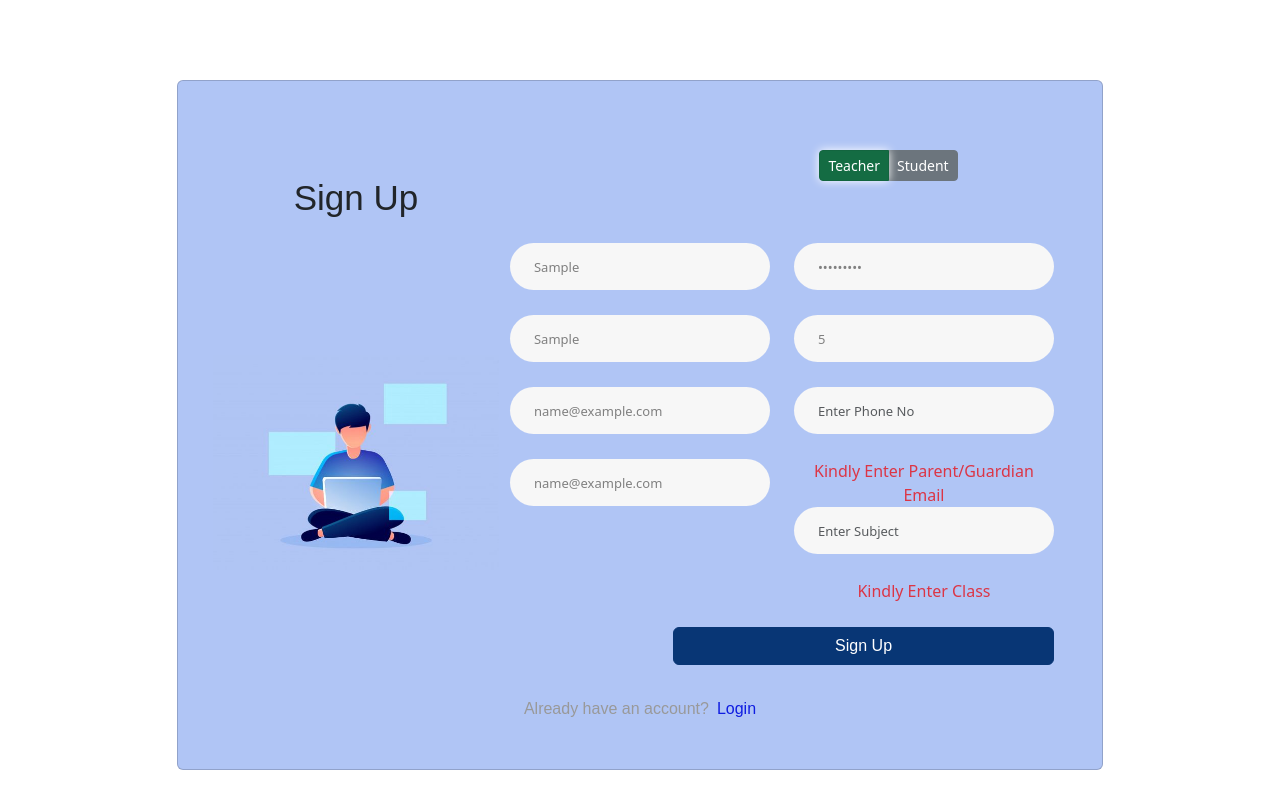
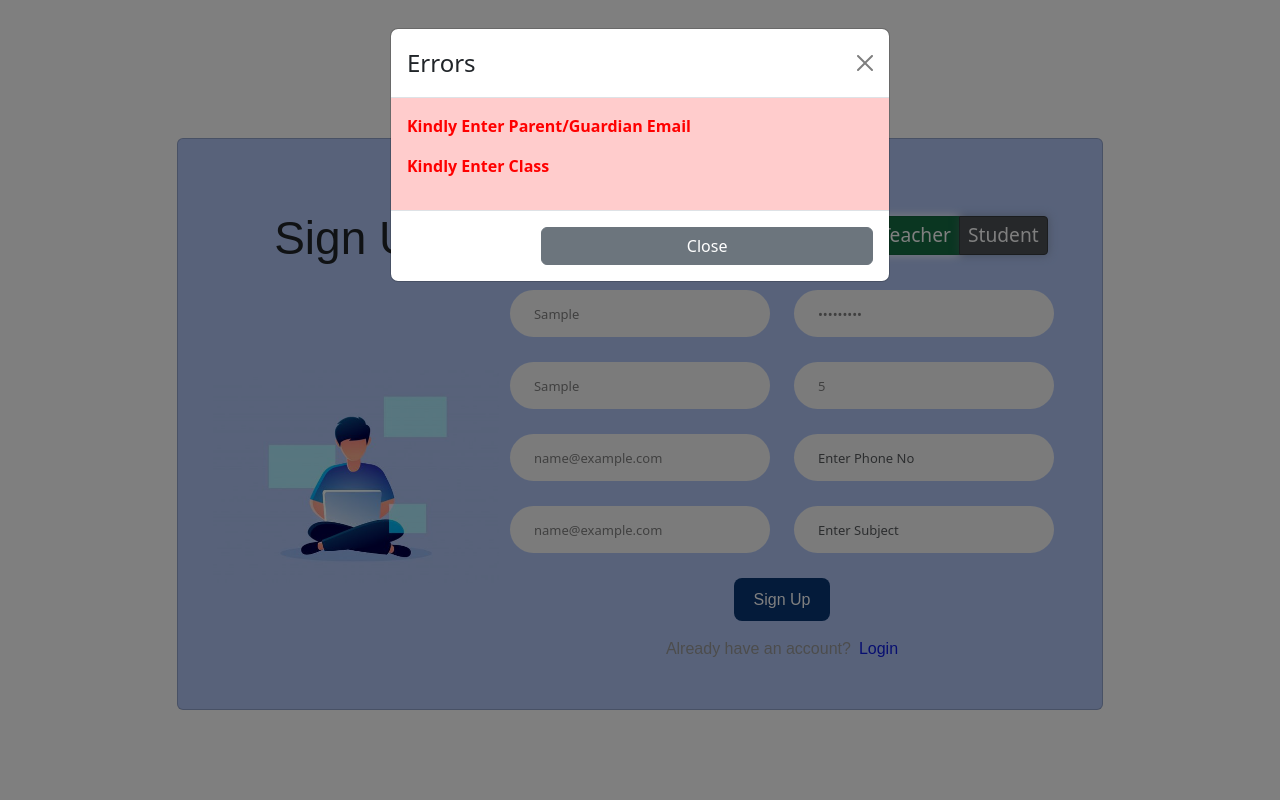
Before and after one commit to Ayushi188/Apex_Edutainment, a React (Vite) app in the folder client/: page /register in a window 1280 px wide. Both pictures are taken after typing "Sample", "Sample", "name@example.com", "name@example.com", "Sample123", "5" into the empty fields and a click on the button "Sign Up". Built offline with nearby package versions, Linux system fonts and the light colour scheme.

Commit message:
ADD|Validation & ALignment|AE-35-Front-Admin-Registration

```diff
--- a/client/src/Screens/Register.jsx
+++ b/client/src/Screens/Register.jsx
@@ -1,6 +1,7 @@
 import React, { useState } from "react";
 import { Link } from "react-router-dom";
 import axios from "axios";
+import { Modal, Button } from "react-bootstrap"; // Added imports for modal
 import "../assets/style.css";
 
 const SignUp = () => {
@@ -15,10 +16,10 @@ const SignUp = () => {
     school: "",
   });
 
-  const [errors, setErrors] = useState("");
+  const [errors, setErrors] = useState({});
   const [successMessage, setSuccessMessage] = useState("");
-  const [registrationType, setRegistrationType] = useState('teacher');
-
+  const [registrationType, setRegistrationType] = useState("teacher");
+  const [showModal, setShowModal] = useState(false);
 
   const handleInputChange = (e) => {
     setFormData({
@@ -30,17 +31,21 @@ const SignUp = () => {
   const handleToggleClick = (type) => {
     setRegistrationType(type);
     formData.reg_type = type;
-    if (type === 'teacher') {
-      document.getElementById('teacherBtn').classList.remove('btn-success');
-      document.getElementById('teacherBtn').classList.add('btn-dark');
-      document.getElementById('studentBtn').classList.remove('btn-dark');
-      document.getElementById('studentBtn').classList.add('btn-success');
+    if (type === "teacher") {
+      document.getElementById("teacherBtn").classList.remove("btn-success");
+      document.getElementById("teacherBtn").classList.add("btn-dark");
+      document.getElementById("studentBtn").classList.remove("btn-dark");
+      document.getElementById("studentBtn").classList.add("btn-success");
     } else {
-      document.getElementById('studentBtn').classList.remove('btn-success');
-      document.getElementById('studentBtn').classList.add('btn-dark');
-      document.getElementById('teacherBtn').classList.remove('btn-dark');
-      document.getElementById('teacherBtn').classList.add('btn-success');
+      document.getElementById("studentBtn").classList.remove("btn-success");
+      document.getElementById("studentBtn").classList.add("btn-dark");
+      document.getElementById("teacherBtn").classList.remove("btn-dark");
+      document.getElementById("teacherBtn").classList.add("btn-success");
     }
+  };
+
+  const handleCloseModal = () => {
+    setShowModal(false);
   };
 
   const formValidation = async (event) => {
@@ -52,6 +57,7 @@ const SignUp = () => {
     // Check if there are any errors
     if (Object.keys(formErrors).length > 0) {
       setErrors(formErrors); // Update the errors state with the validation errors
+      setShowModal(true); // Show the modal with errors
       return; // Exit the function if there are errors
     }
 
@@ -67,7 +73,7 @@ const SignUp = () => {
         if (response.data.userId) {
           sessionStorage.setItem("userId", response.data.userId);
         }
-        setErrors (""); // Clear any previous errors
+        setErrors({}); // Clear any previous errors
         setSuccessMessage("User registered successfully");
         // Clear form data
         setFormData({
@@ -79,27 +85,25 @@ const SignUp = () => {
           age: "",
           parentEmail: "",
           school: "",
-          reg_type: "teacher"
+          reg_type: "teacher",
         });
-        setErrors({}); // Clear any previous validation errors
       } else if (response.status === 409) {
-        setErrors ("User already exists");
+        setErrors({ user: "User already exists" });
         setSuccessMessage("");
       } else {
-        setErrors ("User registration failed");
+        setErrors({ user: "User registration failed" });
         setSuccessMessage("");
       }
     } catch (error) {
       if (error.response.status === 409) {
-        setErrors ("User already exists");
+        setErrors({ user: "User already exists" });
       } else {
         console.error("Error during registration:", error.message);
-        setErrors (error.message);
+        setErrors({ user: error.message });
       }
       setSuccessMessage("");
     }
   };
-
 
   const validateForm = () => {
     let errors = {};
@@ -121,6 +125,12 @@ const SignUp = () => {
       errors.email = "Kindly Enter a valid email address";
     }
 
+    if (!formData.reEmail.trim()) {
+      errors.reEmail = "Kindly Enter Re-Email";
+    } else if (!/^\S+@\S+\.\S+$/.test(formData.reEmail)) {
+      errors.email = "Kindly Enter a valid re-email address";
+    }
+
     // Validate Re-entered Email
     if (formData.email !== formData.reEmail) {
       errors.reEmail = "Emails do not match";
@@ -138,45 +148,76 @@ const SignUp = () => {
 
     // Validate Phone Number
     if (!formData.parentEmail.trim()) {
-      if(formData.reg_type == 'teacher'){
+      if (formData.reg_type === "teacher") {
         errors.parentEmail = "Kindly Enter Phone No";
+      } else {
+        errors.parentEmail = "Kindly Enter Parent/Guardian Email";
       }
-      else{
-        errors.parentEmail = "Kindly Enter Parent/Guardian Email ";
-      }
-    } else if (!/^\d{10}$/.test(formData.parentEmail) && formData.reg_type == 'teacher') {
+    } else if (
+      !/^\d{10}$/.test(formData.parentEmail) &&
+      formData.reg_type === "teacher"
+    ) {
       errors.parentEmail = "Kindly Enter a valid 10-digit phone number";
-    }else if (!/^\S+@\S+\.\S+$/.test(formData.parentEmail)&& formData.reg_type == 'student') {
-      errors.email = "Kindly Enter a valid email address";
+    } else if (
+      !/^\S+@\S+\.\S+$/.test(formData.parentEmail) &&
+      formData.reg_type === "student"
+    ) {
+      errors.parentEmail = "Kindly Enter a valid email address";
     }
 
     // Validate Subject
     if (!formData.school.trim()) {
-      if(formData.reg_type == 'teacher')
+      if (formData.reg_type === "teacher")
         errors.school = "Kindly Enter Subject";
-      else
-        errors.school = "Kindly Enter Class";
+      else errors.school = "Kindly Enter Class";
     }
 
     return errors;
   };
 
-
   return (
     <div className="container">
       <div className="row justify-content-center align-items-center">
         <div className="col-md-10">
-        <div className="card mt-5" style={{ backgroundColor: 'rgb(176 197 245)' }}>
+          <div
+            className="card mt-5"
+            style={{ backgroundColor: "rgb(176 197 245)" }}
+          >
             <div className="card-body">
-            <div className="row">
+              <div className="row  align-items-center">
                 <div className="col-md-4">
-                <h4 className="card-title mb-4 mt-5 txt-login-signup">Sign Up</h4>
+                  <h4 className="card-title mb-4 mt-4 txt-login-signup">
+                    Sign Up
+                  </h4>
                 </div>
-              <div className="col-md-3"></div>
-              <div className="col-md-5">
+                <div className="col-md-5"></div>
+                <div className="col-md-3">
                   <div className="btn-group btn-group-sm justify-content-end mb-3">
-                  <button id="teacherBtn" type="button" className={`btn ${registrationType === 'teacher' ? 'btn-success active' : 'btn-secondary'}`} onClick={() => handleToggleClick('teacher')}>Teacher</button>
-                  <button id="studentBtn" type="button" className={`btn ${registrationType === 'student' ? 'btn-success active' : 'btn-secondary'}`} onClick={() => handleToggleClick('student')}> Student </button>
+                    <button
+                      id="teacherBtn"
+                      type="button"
+                      className={`btn ${
+                        registrationType === "teacher"
+                          ? "btn-success active"
+                          : "btn-dark active"
+                      }`}
+                      onClick={() => handleToggleClick("teacher")}
+                    >
+                      Teacher
+                    </button>
+                    <button
+                      id="studentBtn"
+                      type="button"
+                      className={`btn ${
+                        registrationType === "student"
+                          ? "btn-success active"
+                          : "btn-dark active"
+                      }`}
+                      onClick={() => handleToggleClick("student")}
+                    >
+                      {" "}
+                      Student{" "}
+                    </button>
                   </div>
                 </div>
               </div>
@@ -184,79 +225,154 @@ const SignUp = () => {
               <div className="row">
                 {/* Section for the image */}
                 <div className="col-md-4 d-flex justify-content-center align-items-center">
-                <img src="img/signup7.jpeg" style={{ width: '800px', transform: 'scale(1.1)' }} alt="Registration" className="img-fluid" />
+                  <img
+                    src="img/signup7.jpeg"
+                    style={{ width: "800px", transform: "scale(1.1)" }}
+                    alt="Registration"
+                    className="img-fluid"
+                  />
                 </div>
 
                 {/* Section for the input fields */}
                 <div className="col-md-8">
-                <form>
+                  <form onSubmit={formValidation}>
                     {/* First half of the input fields */}
                     <div className="row">
                       <div className="col-md-6">
                         <div className="">
-                        <input type="text" className="form-control" id="firstName" placeholder="Enter First Name" onChange={handleInputChange} value={formData.firstName} />
-                        {errors.firstName && <div className="text-danger">{errors.firstName}</div>}
+                          <input
+                            type="text"
+                            className="form-control"
+                            id="firstName"
+                            placeholder="Enter First Name"
+                            onChange={handleInputChange}
+                            value={formData.firstName}
+                          />
                         </div>
                         <div className="">
-                        <input type="text" className="form-control" id="lastName" placeholder="Enter Last Name" onChange={handleInputChange} value={errors.lastName} />
-                        {errors.lastName != '' && <div className="text-danger">{errors.lastName}</div>}
+                          <input
+                            type="text"
+                            className="form-control"
+                            id="lastName"
+                            placeholder="Enter Last Name"
+                            onChange={handleInputChange}
+                            value={formData.lastName}
+                          />
                         </div>
                         <div className="">
-                        <input type="email" className="form-control" id="email" placeholder="Enter Email" onChange={handleInputChange} value={formData.email} />
-                        {errors.email && <div className="text-danger">{errors.email}</div>}
+                          <input
+                            type="email"
+                            className="form-control"
+                            id="email"
+                            placeholder="Enter Email"
+                            onChange={handleInputChange}
+                            value={formData.email}
+                          />
                         </div>
                         <div className="">
-                        <input type="email" className="form-control" id="reEmail" placeholder="Re-Enter Email" onChange={handleInputChange} value={formData.reEmail} />
-                        {errors.reEmail && <div className="text-danger">{errors.reEmail}</div>}
+                          <input
+                            type="email"
+                            className="form-control"
+                            id="reEmail"
+                            placeholder="Re-Enter Email"
+                            onChange={handleInputChange}
+                            value={formData.reEmail}
+                          />
                         </div>
                       </div>
 
                       {/* Second half of the input fields */}
                       <div className="col-md-6">
                         <div className="">
-                        <input type="password" className="form-control" id="password" placeholder="Password" onChange={handleInputChange} value={formData.password} />
-                        {errors.password && <div className="text-danger">{errors.password}</div>}
+                          <input
+                            type="password"
+                            className="form-control"
+                            id="password"
+                            placeholder="Password"
+                            onChange={handleInputChange}
+                            value={formData.password}
+                          />
                         </div>
                         <div className="">
-                        <input type="number" className="form-control" id="age" placeholder="Enter Age" onChange={handleInputChange} value={formData.age} />
-                        {errors.age && <div className="text-danger">{errors.age}</div>}
+                          <input
+                            type="number"
+                            className="form-control"
+                            id="age"
+                            placeholder="Enter Age"
+                            onChange={handleInputChange}
+                            value={formData.age}
+                          />
                         </div>
-                      {registrationType === "student" ? (
+                        {registrationType !== "teacher" ? (
                           <div className="">
-                          <input type="email" className="form-control" id="parentEmail" placeholder="Enter Parent/Guardian Email" onChange={handleInputChange} value={formData.parentEmail} />
-                          {errors.parentEmail && <div className="text-danger">{errors.parentEmail}</div>}
+                            <input
+                              type="email"
+                              className="form-control"
+                              id="parentEmail"
+                              placeholder="Enter Parent/Guardian Email"
+                              onChange={handleInputChange}
+                              value={formData.parentEmail}
+                            />
                           </div>
                         ) : (
                           <div className="">
-                          <input type="text" className="form-control" id="parentEmail" placeholder="Enter Phone No" onChange={handleInputChange} value={formData.parentEmail} />
-                          {errors.parentEmail && <div className="text-danger">{errors.parentEmail}</div>}
+                            <input
+                              type="text"
+                              className="form-control"
+                              id="parentEmail"
+                              placeholder="Enter Phone No"
+                              onChange={handleInputChange}
+                              value={formData.parentEmail}
+                            />
                           </div>
                         )}
 
-                      {registrationType === "student" ? (
+                        {registrationType !== "teacher" ? (
                           <div className="">
-                          <input type="email" className="form-control" id="school" placeholder="Enter Class" onChange={handleInputChange} value={formData.school} />
-                          {errors.school && <div className="text-danger">{errors.school}</div>}
+                            <input
+                              type="email"
+                              className="form-control"
+                              id="school"
+                              placeholder="Enter Class"
+                              onChange={handleInputChange}
+                              value={formData.school}
+                            />
                           </div>
                         ) : (
                           <div className="">
-                          <input type="text" className="form-control" id="school" placeholder="Enter Subject" onChange={handleInputChange} value={formData.school} />
-                          {errors.school && <div className="text-danger">{errors.school}</div>}
+                            <input
+                              type="text"
+                              className="form-control"
+                              id="school"
+                              placeholder="Enter Subject"
+                              onChange={handleInputChange}
+                              value={formData.school}
+                            />
                           </div>
                         )}
                       </div>
                     </div>
 
-                  <div className=" text-end">
-                    <button type="submit" className="btn btn-submit btn-primary" onClick={formValidation} style={{ backgroundColor: 'rgb(8 54 117)', fontFamily: 'Luminari, fantasy', borderColor: 'rgb(8 54 117)' }}>Sign Up</button>
+                    <div>
+                      <button
+                        type="submit"
+                        className="btn-submit btn-primary"
+                        style={{
+                          backgroundColor: "rgb(8 54 117)",
+                          fontFamily: "Luminari, fantasy",
+                          borderColor: "rgb(8 54 117)",
+                        }}
+                      >
+                        Sign Up
+                      </button>
                     </div>
                   </form>
-              </div>
-            </div>
-
                   <div className="mt-3 txt-register">
                     <span>Already have an account?</span>
-              <Link to="/login" className="ms-2 btn-register">Login</Link>
+                    <Link to="/login" className="ms-2 btn-register">
+                      Login
+                    </Link>
+                  </div>
                 </div>
               </div>
             </div>
@@ -264,6 +380,24 @@ const SignUp = () => {
         </div>
       </div>
 
+      {/* Modal for displaying errors */}
+
+      <Modal show={showModal} onHide={handleCloseModal}>
+        <Modal.Header closeButton>
+          <Modal.Title>Errors</Modal.Title>
+        </Modal.Header>
+        <Modal.Body className="custom-modal-body">
+          {Object.keys(errors).map((field) => (
+            <p key={field}>{errors[field]}</p>
+          ))}
+        </Modal.Body>
+        <Modal.Footer>
+          <Button variant="secondary" onClick={handleCloseModal}>
+            Close
+          </Button>
+        </Modal.Footer>
+      </Modal>
+    </div>
   );
 };
 
--- a/client/src/assets/style.css
+++ b/client/src/assets/style.css
@@ -90,7 +90,7 @@
 }
 
 .txt-login-signup{
-                    font-size: 35px;
+                    font-size: 46px;
                     font-family: Luminari, fantasy;
                     text-align: center;
                     margin-bottom: 27px;
@@ -114,9 +114,18 @@
 .btn-success.active {
 	background-color: #28a745; /* Brighter green */
 	box-shadow: 0 0 10px #fff; /* Green shadow */
+	font-size: 1.2em; /* Increase the font size */
+
   }
 
   .btn-dark.active {
 	background-color: #6c757d; /* Dull gray */
 	box-shadow: 0 0 10px rgba(108, 117, 125, 0.5); /* Gray shadow */
+	font-size: 1.2em;
   }
+
+	.custom-modal-body {
+		background-color: #FFCCCC; /* Set your desired background color */
+		color: red; /* Set your desired text color */
+		font-weight: bold;
+	}
```
Lines whose indentation alone changed are shown as unchanged.
